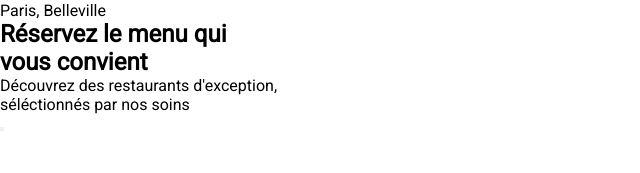
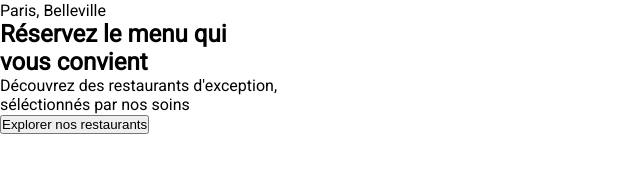
Before and after one commit to jsr029/RakotonirinaJeanSebsatien_3_29072021, a website: page index.html in a window 1280 px wide. Shown: the part 71-244 px from the top of the page, without its empty margins (0-640 px from the left). Drawn offline with Linux system fonts and the light colour scheme; a web font is replaced by a local one.

Commit message:
Button txt

```diff
--- a/index.html
+++ b/index.html
@@ -21,7 +21,7 @@
         <h1>Réservez le menu qui<br /> vous convient</h1>
         <p>Découvrez des restaurants d'exception, <br /> séléctionnés par nos soins</p>
         <div class="explore__btn">
-            <button class="explore__btn--discover"></button>
+            <button class="explore__btn--discover">Explorer nos restaurants</button>
         </div>
     </section>
 </body>
```
